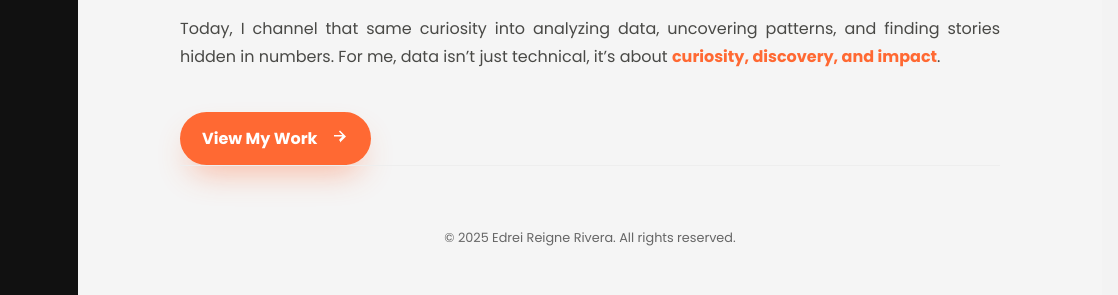
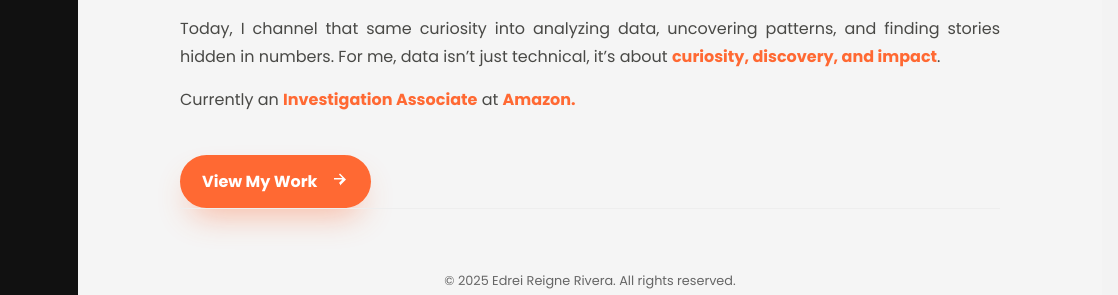
Before and after one commit to dreirivera/edreirivera, a plain HTML site: page index.html in a window 1280 px wide. Shown: the part 476-771 px from the top of the page, 162-1280 px from the left. Drawn offline with Linux system fonts and the light colour scheme.

Commit message:
Update index.html

```diff
--- a/index.html
+++ b/index.html
@@ -54,9 +54,9 @@
             </p>
 
 
-           <!-- <p class="para">
-              Currently an <span class="emphasis">Investigation Associate</span> at <span class="emphasis">Amazon Operation Services Philippines, Inc.</span>
-            </p> -->
+           <p class="para">
+              Currently an <span class="emphasis">Investigation Associate</span> at <span class="emphasis">Amazon.</span>
+            </p>
 
             <a class="btn" href="projects.html">
               <span>View My Work</span>
```
